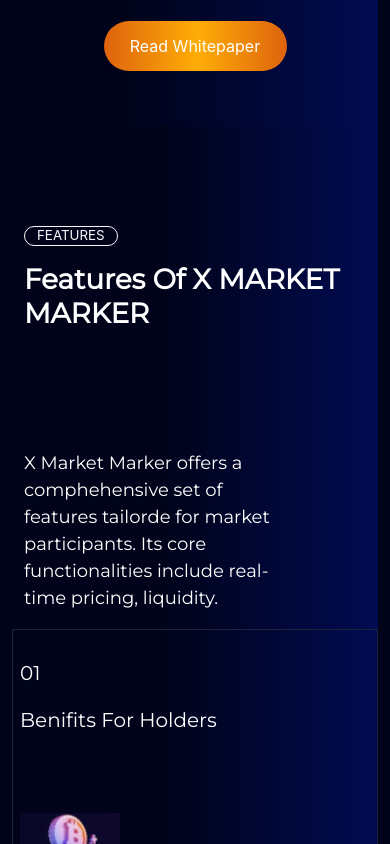
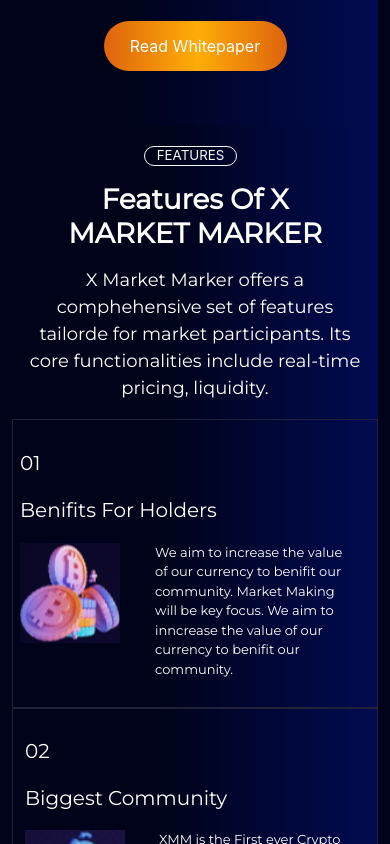
Before and after one commit to vimanshaMJ/Implement-the-provided-UI-design-using-react, a React (Create React App) app: page / in a window 390 px wide. Shown: the part 2000-2844 px from the top of the page. Built offline with nearby package versions, Linux system fonts and the light colour scheme.

Commit message:
style: responsive of third container

```diff
--- a/src/Pages/Homepage.js
+++ b/src/Pages/Homepage.js
@@ -106,7 +106,7 @@ export default function Homepage({ ...props }) {
                 className={classes.aboutBtn}
                 buttonText="ABOUT US"
               />
-              <h1 className={classes.aboutUsTitle}>
+              <h1 className={classes.mainTitle}>
                 Best Ever Token Designed For Remarkable Success
               </h1>
               <p className={classes.aboutUsPara}>
@@ -162,8 +162,11 @@ export default function Homepage({ ...props }) {
         <div className="container">
           <div className="row">
             <div className="col-lg-4">
-              <SecondaryActionButton buttonText="FEATURES" />
-              <h1>Features Of X MARKET MARKER</h1>
+              <SecondaryActionButton
+                className={classes.featuresBtn}
+                buttonText="FEATURES"
+              />
+              <h1 className={classes.mainTitle}>Features Of X MARKET MARKER</h1>
               <p className={classes.featureText}>
                 X Market Marker offers a comphehensive set of features tailorde
                 for market participants. Its core functionalities include
@@ -172,13 +175,7 @@ export default function Homepage({ ...props }) {
             </div>
             <div className="col-lg-8">
               <div className="row justify-content-center">
-                <div
-                  className="col-md-4 col-sm-6"
-                  style={{
-                    border: "solid 0.1px",
-                    borderColor: "#1f2238",
-                  }}
-                >
+                <div className={`col-md-4 col-sm-6 ${classes.cardCol}`}>
                   <div className={classes.card1}>
                     <h5>01</h5>
                     <h5>Benifits For Holders</h5>
@@ -195,13 +192,7 @@ export default function Homepage({ ...props }) {
                     </p>
                   </div>
                 </div>
-                <div
-                  className="col-md-4 col-sm-6"
-                  style={{
-                    border: "solid 0.1px",
-                    borderColor: "#1f2238",
-                  }}
-                >
+                <div className={`col-md-4 col-sm-6 ${classes.cardCol}`}>
                   <div className={classes.card2}>
                     <h5>02</h5>
                     <h5>Biggest Community</h5>
@@ -217,13 +208,7 @@ export default function Homepage({ ...props }) {
                     </p>
                   </div>
                 </div>
-                <div
-                  className="col-md-4 col-sm-6"
-                  style={{
-                    border: "solid 0.1px",
-                    borderColor: "#1f2238",
-                  }}
-                >
+                <div className={`col-md-4 col-sm-6 ${classes.cardCol}`}>
                   <div className={classes.card3}>
                     <h5>03</h5>
                     <h5>Ecosystem - Redefined</h5>
--- a/src/Pages/Homepage.module.css
+++ b/src/Pages/Homepage.module.css
@@ -227,7 +227,7 @@
   .aboutUsCol {
     padding: 10% 0;
   }
-  .aboutUsTitle,
+  .mainTitle,
   .aboutUsPara {
     text-align: center;
   }
@@ -243,19 +243,19 @@
   }
 }
 @media (max-width: 784px) {
-  .aboutUsTitle,
+  .mainTitle,
   .aboutUsPara {
     padding: 0 5%;
   }
 }
 @media (max-width: 768px) {
-  .aboutUsTitle,
+  .mainTitle,
   .aboutUsPara {
     padding: 0;
   }
 }
 @media (max-width: 576px) {
-  .aboutUsTitle,
+  .mainTitle,
   .aboutUsPara {
     padding: 0 5%;
   }
@@ -264,7 +264,7 @@
   }
   .aboutBtn {
     text-align: center;
-    width: 28%;
+    width: auto;
     margin: 0 35%;
   }
 }
@@ -283,6 +283,10 @@
   font-size: large;
   padding-top: 30%;
   padding-right: 28%;
+}
+.cardCol {
+  border: solid 0.1px;
+  border-color: #1f2238;
 }
 .card1 {
   padding: 10px 10px;
@@ -307,6 +311,62 @@
   display: inline-flex;
   font-size: small;
   padding-right: 18%;
+}
+@media (max-width: 1400px) {
+  .featureText {
+    padding-top: 20%;
+    padding-right: 18%;
+  }
+}
+@media (max-width: 1200px) {
+  .featureText {
+    padding-right: 15%;
+  }
+  .cardImg {
+    margin-top: 40px;
+    width: 80px;
+    height: 80px;
+  }
+  .cardText {
+    padding-right: 10%;
+  }
+}
+@media (max-width: 992px) {
+  .thirdContainer {
+    padding-top: 20px;
+  }
+  .featuresBtn {
+    margin: 0 40%;
+  }
+  .featureText {
+    padding-top: 0;
+    padding-right: 0;
+    text-align: center;
+  }
+  .cardText {
+    padding-right: 0;
+  }
+}
+@media (max-width: 575px) {
+  .cardImg {
+    margin-top: 0;
+    margin-right: 5%;
+    width: 100px;
+    height: 100px;
+  }
+  .cardText {
+    display: flex;
+    padding: 0 10%;
+  }
+  .featuresBtn {
+    width: auto;
+    margin: 0 35%;
+  }
+}
+@media (max-width: 450px) {
+  .cardText {
+    padding: 0 5%;
+  }
 }
 
 .fourthContainer {
```
